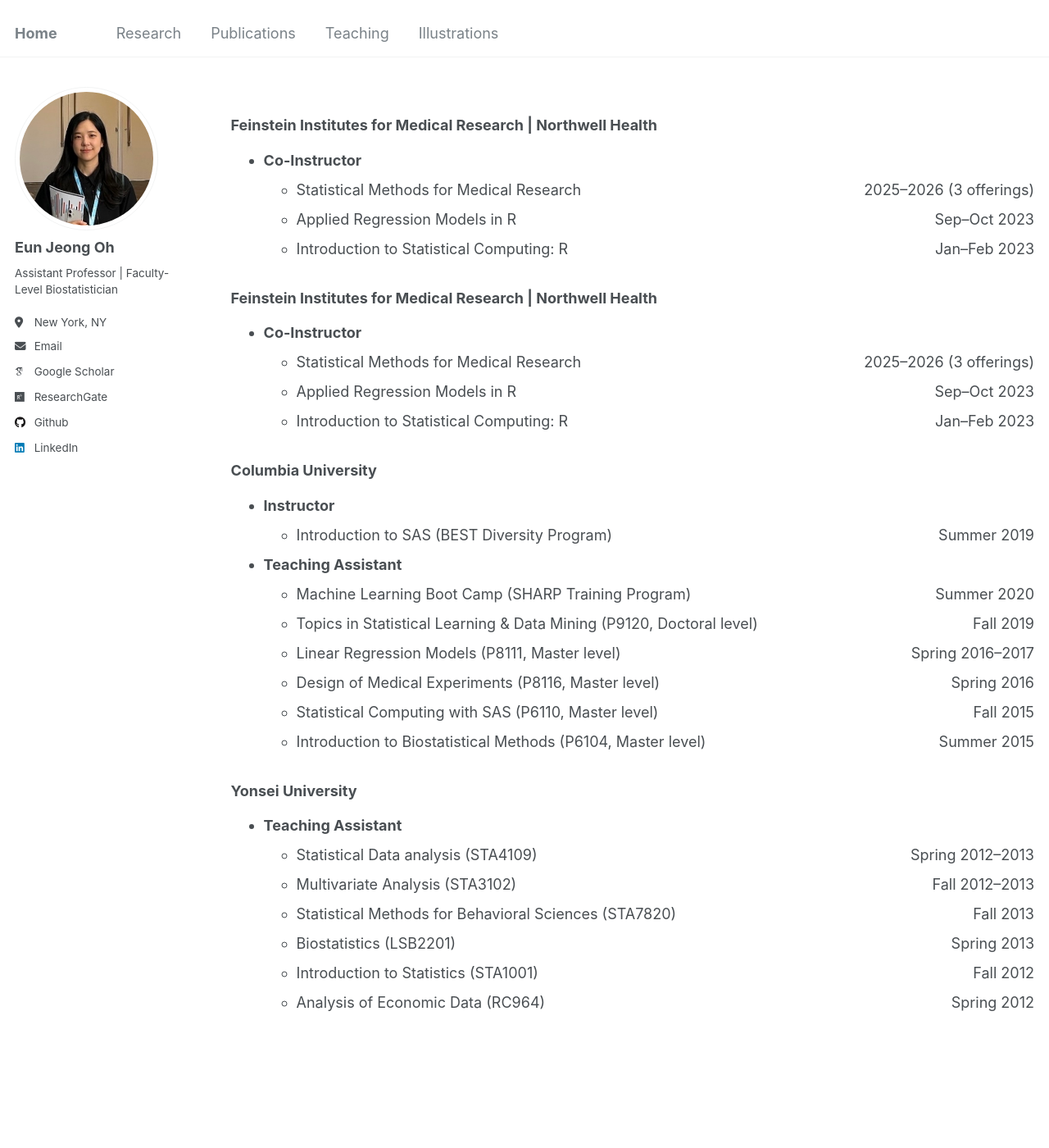
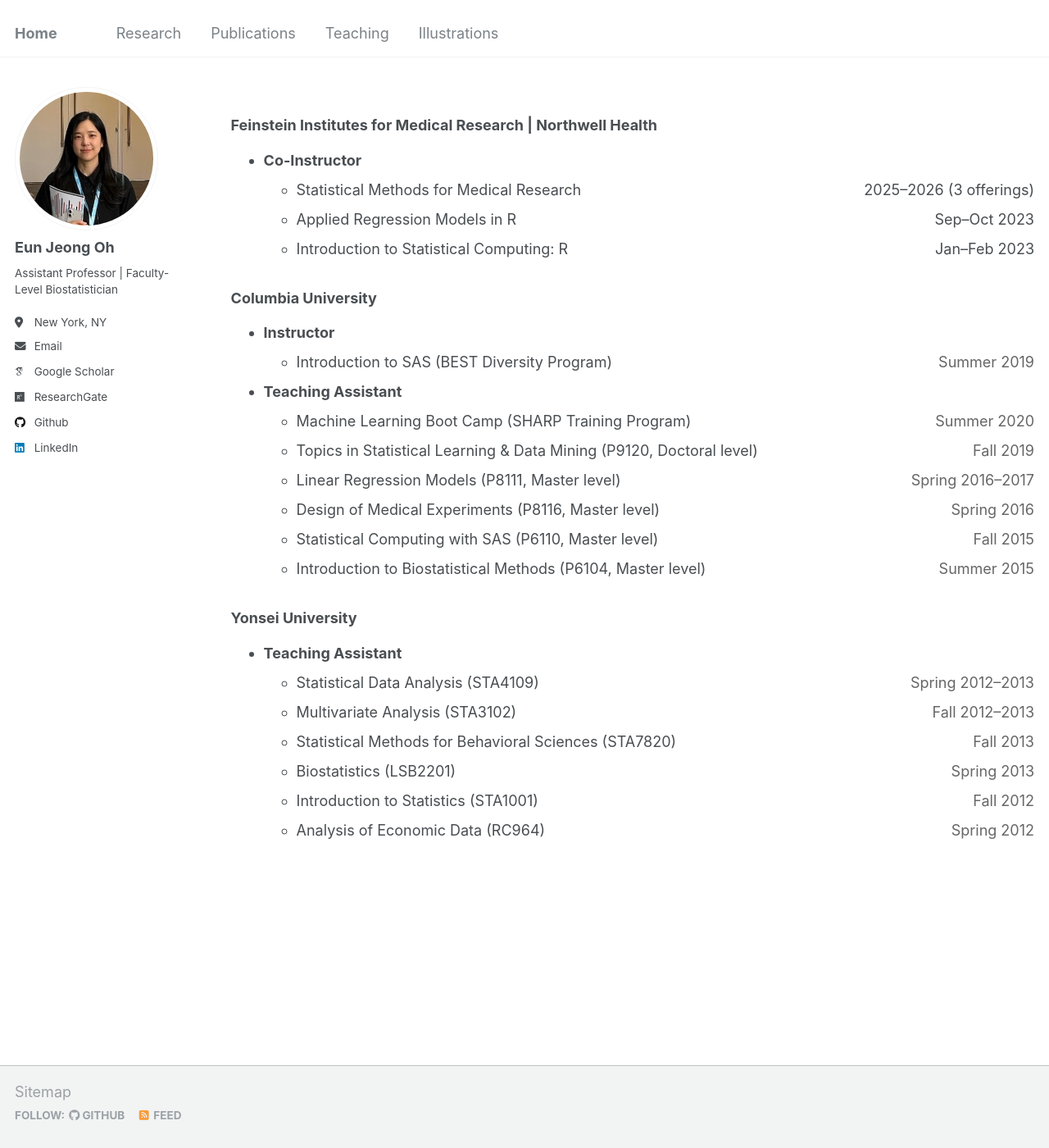
Before and after one commit to oheunj/oheunj.github.io, a Jekyll site: the page built from _pages/teaching.md, in a window 1280 px wide and 1400 px high. Shown: the whole window at 82% size. Built offline with Jekyll 4.4.1, drawn with Linux system fonts in a browser that asks for light colours; some web fonts are replaced.

Commit message:
Update teaching.md

```diff
--- a/_pages/teaching.md
+++ b/_pages/teaching.md
@@ -37,6 +37,115 @@
     </li>
   </ul>
 
+### Columbia University
+
+- **Instructor**
+  <ul>
+    <li>
+      <div style="display:flex; justify-content:space-between; flex-wrap:wrap; gap:12px;">
+        <span>Introduction to SAS (BEST Diversity Program)</span>
+        <span style="color:#666;">Summer 2019</span>
+      </div>
+    </li>
+  </ul>
+
+- **Teaching Assistant**
+  <ul>
+    <li>
+      <div style="display:flex; justify-content:space-between; flex-wrap:wrap; gap:12px;">
+        <span>Machine Learning Boot Camp (SHARP Training Program)</span>
+        <span style="color:#666;">Summer 2020</span>
+      </div>
+    </li>
+
+    <li>
+      <div style="display:flex; justify-content:space-between; flex-wrap:wrap; gap:12px;">
+        <span>Topics in Statistical Learning & Data Mining (P9120, Doctoral level)</span>
+        <span style="color:#666;">Fall 2019</span>
+      </div>
+    </li>
+
+    <li>
+      <div style="display:flex; justify-content:space-between; flex-wrap:wrap; gap:12px;">
+        <span>Linear Regression Models (P8111, Master level)</span>
+        <span style="color:#666;">Spring 2016–2017</span>
+      </div>
+    </li>
+
+    <li>
+      <div style="display:flex; justify-content:space-between; flex-wrap:wrap; gap:12px;">
+        <span>Design of Medical Experiments (P8116, Master level)</span>
+        <span style="color:#666;">Spring 2016</span>
+      </div>
+    </li>
+
+    <li>
+      <div style="display:flex; justify-content:space-between; flex-wrap:wrap; gap:12px;">
+        <span>Statistical Computing with SAS (P6110, Master level)</span>
+        <span style="color:#666;">Fall 2015</span>
+      </div>
+    </li>
+
+    <li>
+      <div style="display:flex; justify-content:space-between; flex-wrap:wrap; gap:12px;">
+        <span>Introduction to Biostatistical Methods (P6104, Master level)</span>
+        <span style="color:#666;">Summer 2015</span>
+      </div>
+    </li>
+  </ul>
+
+### Yonsei University
+
+- **Teaching Assistant**
+  <ul>
+    <li>
+      <div style="display:flex; justify-content:space-between; flex-wrap:wrap; gap:12px;">
+        <span>Statistical Data Analysis (STA4109)</span>
+        <span style="color:#666;">Spring 2012–2013</span>
+      </div>
+    </li>
+
+    <li>
+      <div style="display:flex; justify-content:space-between; flex-wrap:wrap; gap:12px;">
+        <span>Multivariate Analysis (STA3102)</span>
+        <span style="color:#666;">Fall 2012–2013</span>
+      </div>
+    </li>
+
+    <li>
+      <div style="display:flex; justify-content:space-between; flex-wrap:wrap; gap:12px;">
+        <span>Statistical Methods for Behavioral Sciences (STA7820)</span>
+        <span style="color:#666;">Fall 2013</span>
+      </div>
+    </li>
+
+    <li>
+      <div style="display:flex; justify-content:space-between; flex-wrap:wrap; gap:12px;">
+        <span>Biostatistics (LSB2201)</span>
+        <span style="color:#666;">Spring 2013</span>
+      </div>
+    </li>
+
+    <li>
+      <div style="display:flex; justify-content:space-between; flex-wrap:wrap; gap:12px;">
+        <span>Introduction to Statistics (STA1001)</span>
+        <span style="color:#666;">Fall 2012</span>
+      </div>
+    </li>
+
+    <li>
+      <div style="display:flex; justify-content:space-between; flex-wrap:wrap; gap:12px;">
+        <span>Analysis of Economic Data (RC964)</span>
+        <span style="color:#666;">Spring 2012</span>
+      </div>
+    </li>
+  </ul>
+
+
+
+
+<!--
+
 
 ### Feinstein Institutes for Medical Research | Northwell Health
 * **Co-Instructor**
@@ -66,8 +175,6 @@
 
 
 
-
-<!--
 ### Feinstein Institutes for Medical Research | Northwell Health
 * Co-Instructor
   * Statistical Methods for Medical Research (Training Series) 2025-2026 (3 offerings) 03-04/2025, 09-10/2025, 04-06/2026
```
